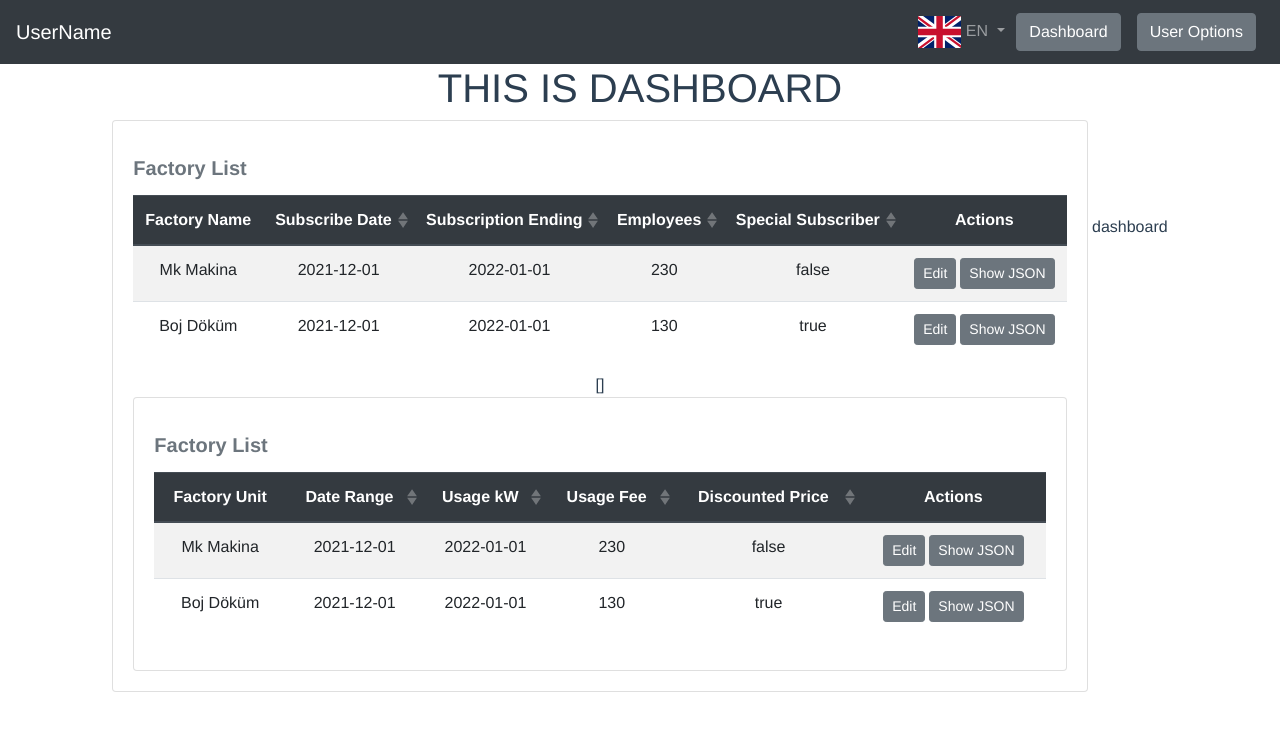
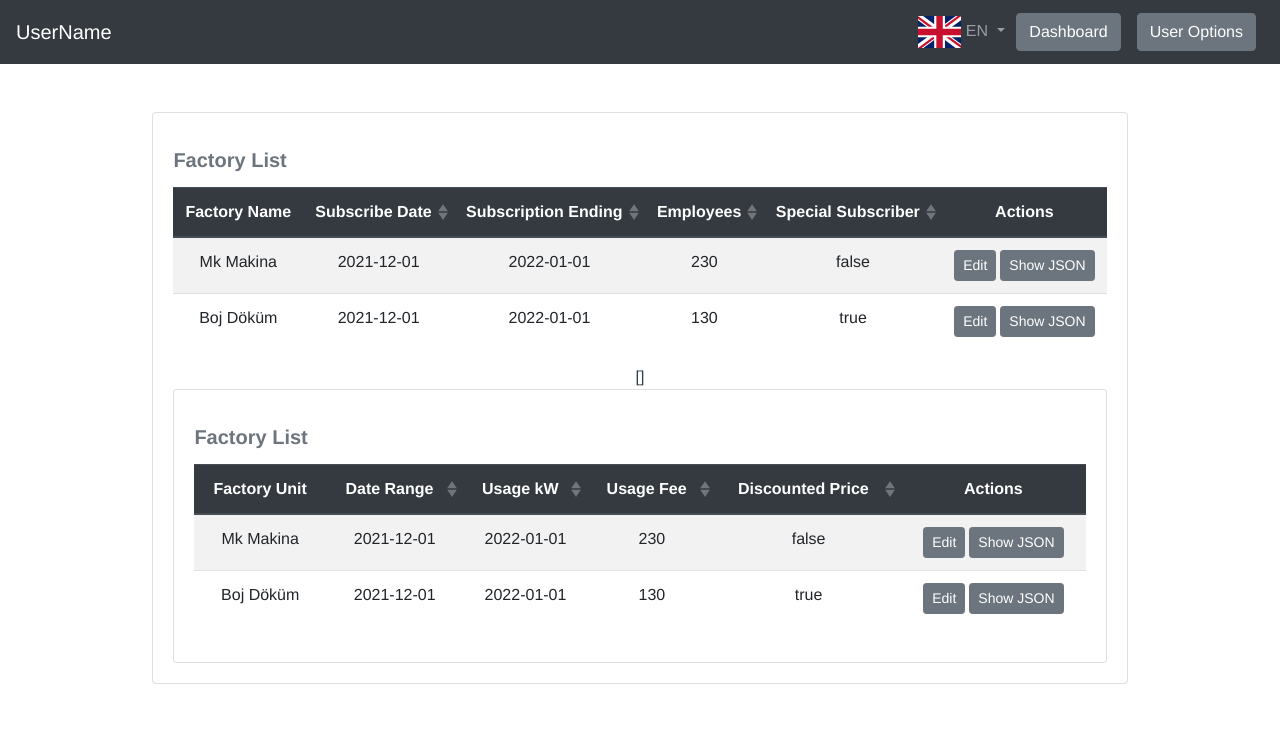
Before and after one commit to kamilmuratyilmaz/public-dash, a Vue app: page /user-name/dashboard in a window 1280 px wide. Shown: the top 730 px of the page. Built offline with nearby package versions, Linux system fonts and the light colour scheme.

Commit message:
refactor(Dashboard): delete route instance

```diff
--- a/src/views/user_logged_in/Dashboard.vue
+++ b/src/views/user_logged_in/Dashboard.vue
@@ -1,13 +1,16 @@
 <template>
   <div id="dashboard">
-    <h1>THIS IS DASHBOARD</h1>
-    <b-card id="factory-list" style="display: inline-table" borderless="true">
+    <b-card
+      id="factory-list"
+      style="display: inline-table"
+      borderless="true"
+      class="mt-5"
+    >
       <FactoryList />
       <b-card id="factory-table">
         <FactoryTable />
       </b-card>
     </b-card>
-    {{ route }}
   </div>
 </template>
 
```
